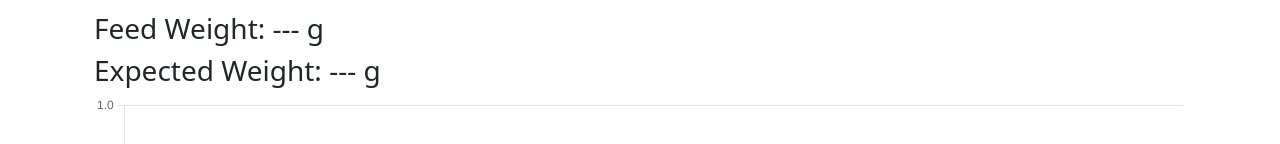
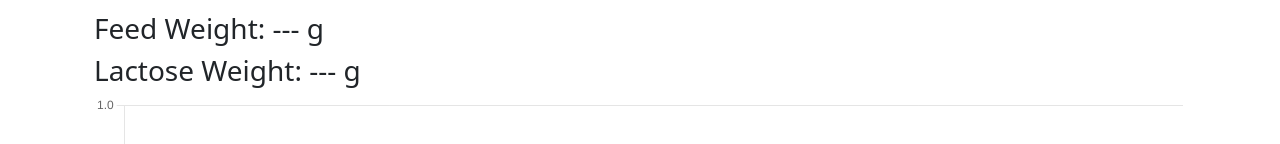
Before and after one commit to nyoka-design-labs/control_loop, a React (Create React App) app in the folder webapp/frontend/: page / in a window 1280 px wide. Shown: the part 312-456 px from the top of the page. Built offline with nearby package versions, Linux system fonts and the light colour scheme; no server answers.

Commit message:
used expected weight line on graph as lactose weight

```diff
--- a/webapp/frontend/src/DataContext.js
+++ b/webapp/frontend/src/DataContext.js
@@ -29,7 +29,7 @@ export const DataProvider = ({ children }) => {
                     do: data.do,
                     ph: data.ph,
                     temp: data.temp,
-                    expected_weight: data.expected_weight,
+                    expected_weight: data.lactose_weight,
                     buffer_weight: data.buffer_weight,
                     lysate_weight: data.lysate_weight
 
--- a/webapp/frontend/src/views/FermentationControlPanel.js
+++ b/webapp/frontend/src/views/FermentationControlPanel.js
@@ -36,7 +36,7 @@ const FermentationControlPanel = () => {
       <Tabs defaultActiveKey="weight" id="uncontrolled-tab-example" className="mb-3">
         <Tab eventKey="weight" title="Weight">
           <h3>Feed Weight: {currentMeasurements.weight} g</h3>
-          <h3>Expected Weight: {currentMeasurements.expected_weight} g</h3>
+          <h3>Lactose Weight: {currentMeasurements.expected_weight} g</h3>
           <Chart systemData={systemData} label="Feed_Weight" actualColor="rgb(75, 192, 192)"
           expectedDataKey="expected_weight" expectedColor="rgb(255, 99, 132)" />
         </Tab>
```
